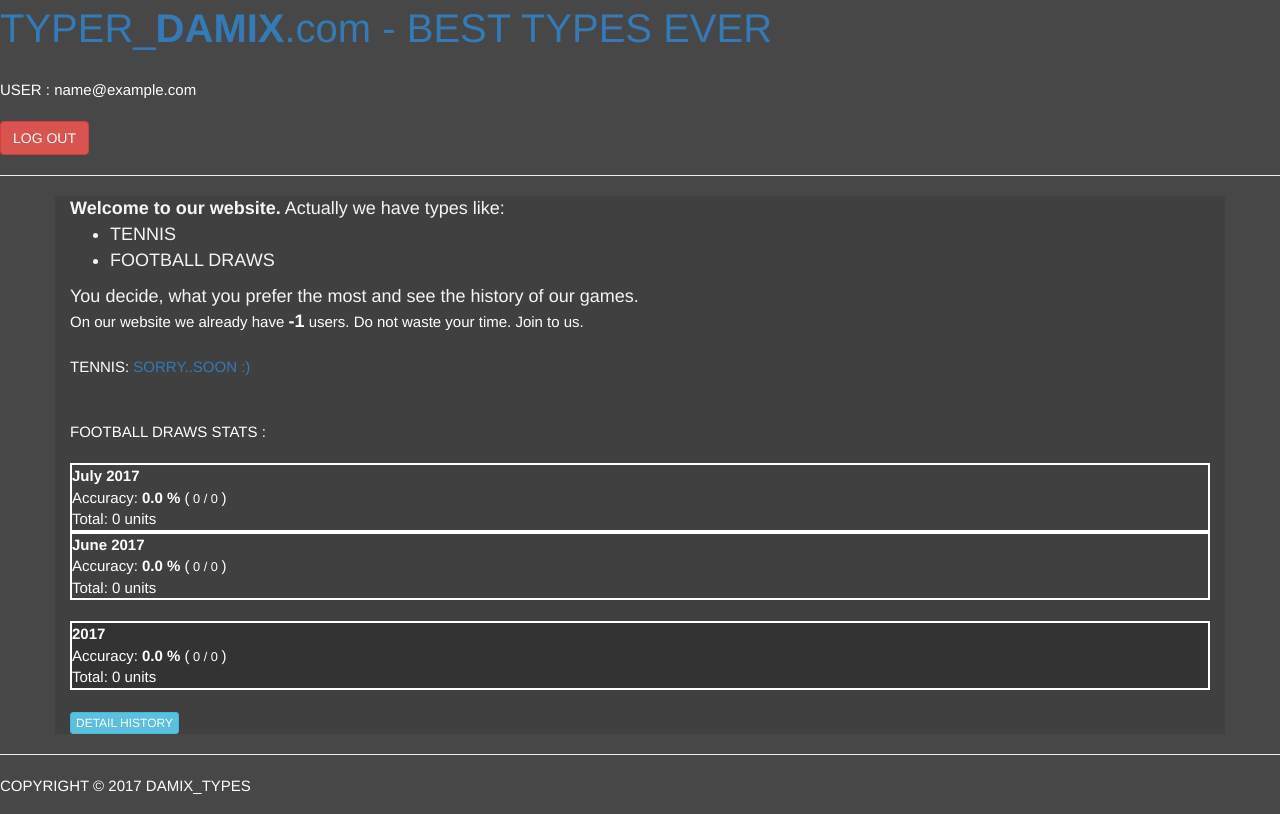
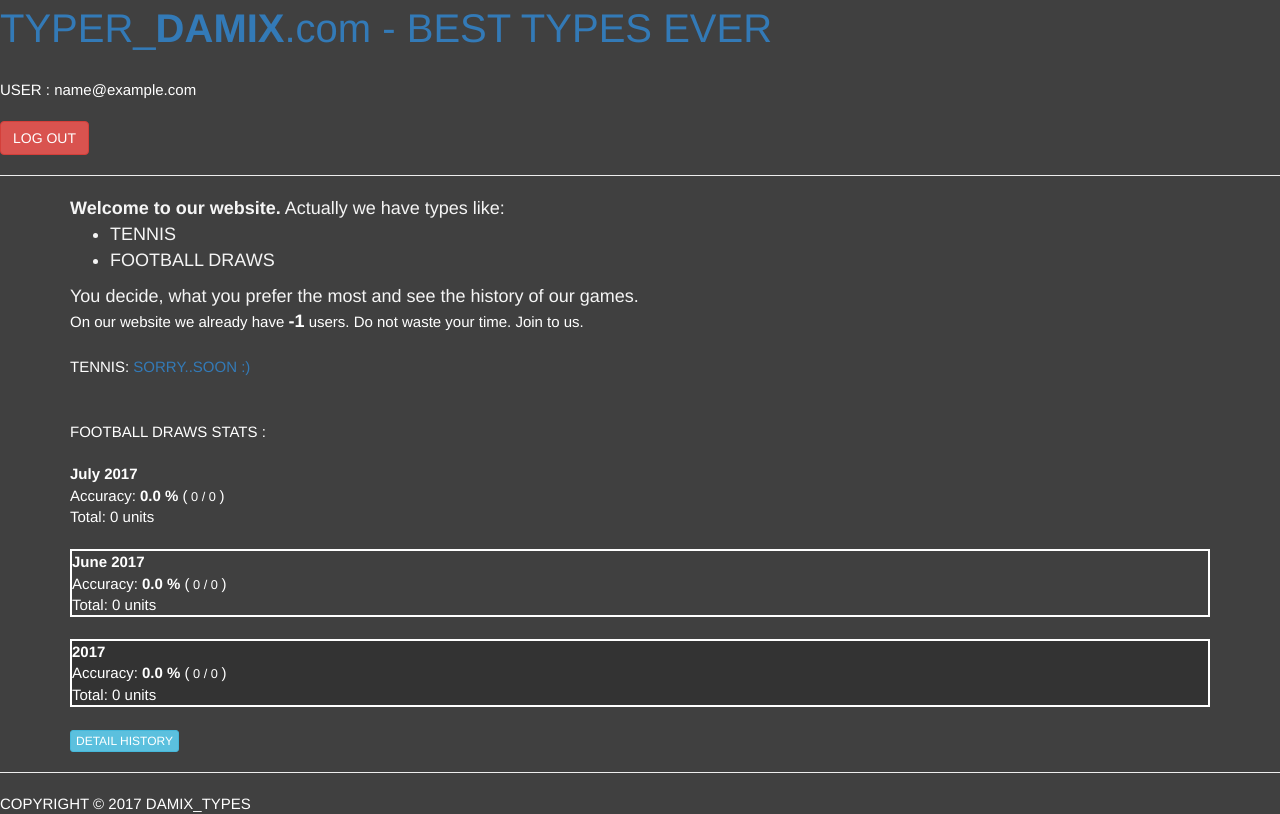
Before and after one commit to dumel93/project-, a Django app: page /index in a window 1280 px wide. Run offline with Django 3.2, Linux system fonts and the light colour scheme; the visitor is signed in with stand-in values (Sample User, id 1); data comes from the database, SQL or seed files in the repository; data that the repository does not hold is empty; some libraries are stand-ins or nearby versions.

Commit message:
css do not property work

```diff
--- /dev/null
+++ b/type_page/static/type_page/app.js
@@ -0,0 +1,10 @@
+$(function(){
+$logo=$('div.header>div.logo a')
+
+$logo.on('click', function(){
+
+console.log("whatvever")
+
+})
+
+})
--- a/type_page/static/type_page/style.css
+++ b/type_page/static/type_page/style.css
@@ -7,7 +7,7 @@
 }
 
 body {
-    background: #474747;
+    background: #404040;
     color: white;
     font-size: 15px;
 
@@ -132,3 +132,11 @@
 
     height: auto;
 }
+
+.month{
+
+    ttt;
+    border: solid 4px white;
+    padding-top: 30px;
+    color: red !important;
+}
--- a/type_page/templates/type_page/base.html
+++ b/type_page/templates/type_page/base.html
@@ -8,10 +8,11 @@
     <meta charset="UTF-8">
     <title>TYPER_DAMIX</title>
     <link rel="stylesheet" href="https://maxcdn.bootstrapcdn.com/bootstrap/3.3.7/css/bootstrap.min.css" integrity="sha384-BVYiiSIFeK1dGmJRAkycuHAHRg32OmUcww7on3RYdg4Va+PmSTsz/K68vbdEjh4u" crossorigin="anonymous">
-    <link rel="stylesheet" href="{% static 'type_page/style.css' %}">
+
     <link href="https://maxcdn.bootstrapcdn.com/font-awesome/4.7.0/css/font-awesome.min.css" rel="stylesheet" integrity="sha384-wvfXpqpZZVQGK6TAh5PVlGOfQNHSoD2xbE+QkPxCAFlNEevoEH3Sl0sibVcOQVnN" crossorigin="anonymous">
      <script src="https://ajax.googleapis.com/ajax/libs/jquery/1.11.3/jquery.min.js"></script>
-
+    <script src="{% static 'type_page/app.js'%}"></script>
+    <link rel="stylesheet" href="{% static 'type_page/style.css' %}">
 </head>
 <body>
 <div class="header">
@@ -78,7 +79,7 @@
     {% if request.user.is_authenticated %}
 
 
-            <div class="arch draw"  >
+            <div class="arch draw">
 
                     FOOTBALL DRAWS STATS :<br>
 
--- a/type_page/templates/type_page/football_type_day_list.html
+++ b/type_page/templates/type_page/football_type_day_list.html
@@ -21,7 +21,7 @@
             <div>Course: {{ bet.course }}
             </div>
 
-            <div>Total:   {{ bet.total }} units</div>
+            <div> <span class="total">Total:</span>   {{ bet.total }} units</div>
             <br>
 
         </div>
@@ -36,7 +36,7 @@
         SUMMARY OF DAY : <br>
 
         Bet: {{ sum }} units <br>
-        Total: <span class="tot">{{ total }} units / {{ yields }} %</span>
+       <span class="total">Total:</span>  {{ total }} units / {{ yields }} %
     </div>
 
 <br><br>
--- a/type_page/templates/type_page/index.html
+++ b/type_page/templates/type_page/index.html
@@ -27,19 +27,22 @@
 
 
 <br>
-<div class="month" style="border:solid 2px white"><strong>{{ month }} {{ this_year }}</strong><br>
-Accuracy: <strong> {{ accuracy|floatformat:"1" }} %</strong> (<small> {{ draws_ok_t }} / {{ draws_t }} </small>)<br>
-Total: {{ sum_t }} units
-</div>
+<div class="month" ><strong>{{ month }} {{ this_year }}</strong><br>
+    Accuracy:<span class="m"> <strong> {{ accuracy|floatformat:"1" }} %</strong> </span>
+        (<small> {{ draws_ok_t }} / {{ draws_t }} </small>)<br>
+<span class="total">Total:</span> <span class="sum_t"> {{ sum_t }}</span> units
+</div><br>
 
 <div class="prev_month" style="border:solid 2px white"><strong>{{ prev_month_name }} {{ this_year }}</strong><br>
-Accuracy: <strong> {{ accuracy_p|floatformat:"1" }} %</strong> (<small> {{ draws_ok_p }} / {{ draws_p }} </small>)<br>
-Total: {{ sum_p }} units
+Accuracy:<span class="pm"> <strong> {{ accuracy_p|floatformat:"1" }} %</strong></span>
+        (<small> {{ draws_ok_p }} / {{ draws_p }} </small>)<br>
+    <span class="total">Total:</span> {{ sum_p }} units
 </div><br>
 
 <div class="year" style="border:solid 2px white; background-color:#333333"><strong>{{ this_year }}</strong><br>
-Accuracy: <strong> {{ accuracy_y|floatformat:"1" }} %</strong> (<small> {{ draws_ok_y }} / {{ draws_y }} </small>)<br>
-    Total: {{ sum_y }} units
+Accuracy:<span class="y"><strong> {{ accuracy_y|floatformat:"1" }} %</strong></span>
+    (<small> {{ draws_ok_y }} / {{ draws_y }} </small>)<br>
+<span class="total">Total:</span> {{ sum_y }} units
 </div>
 
 
```
Also changed, not shown: type_page/templates/type_page/football_type_list.html (+6 -6 lines).
